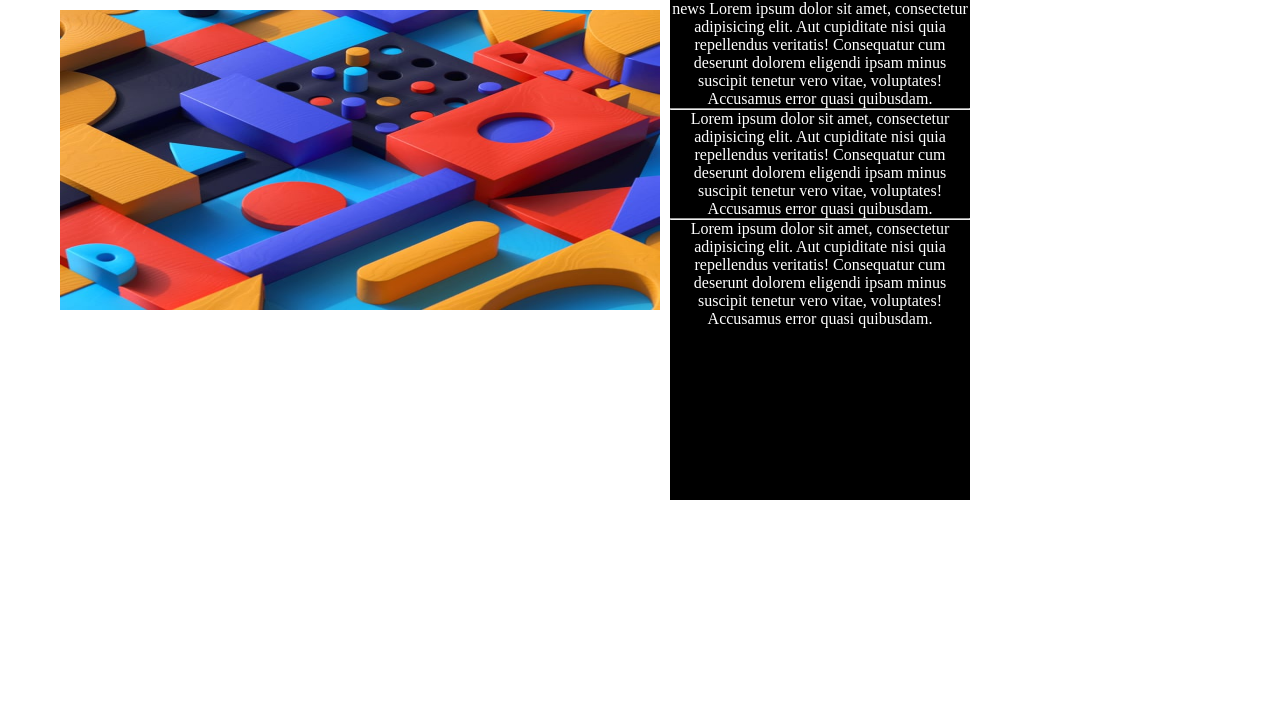
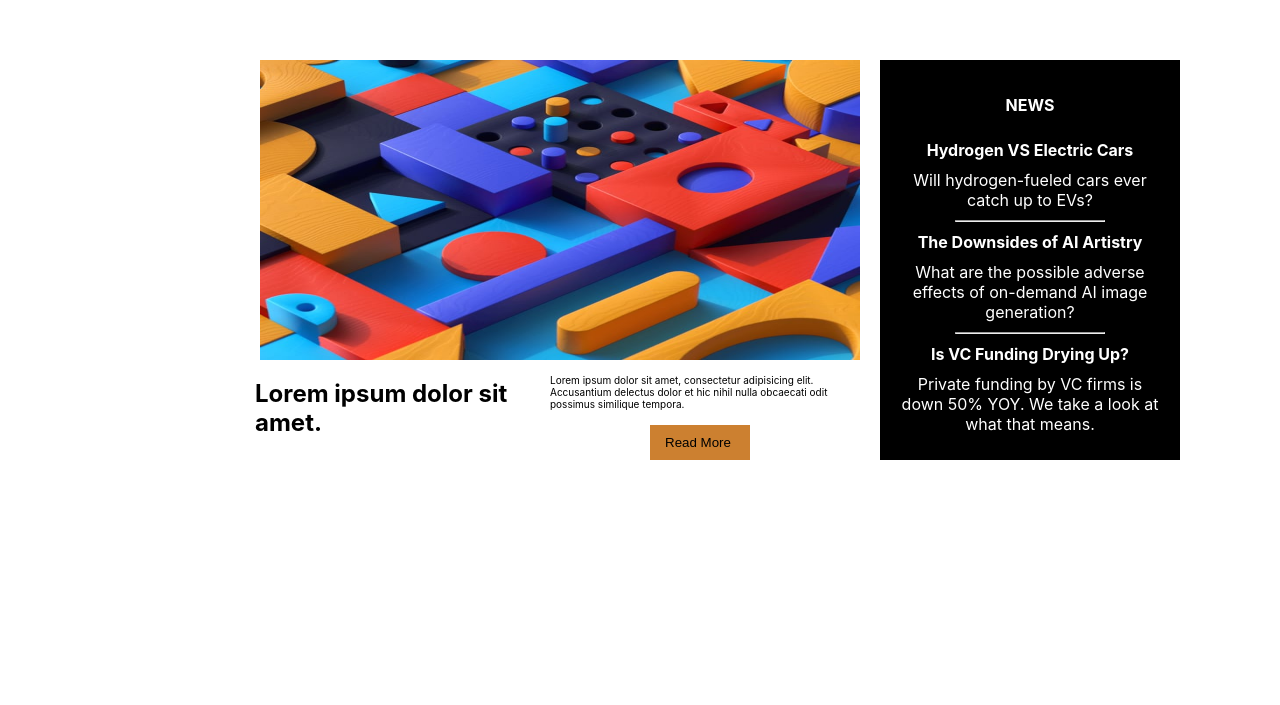
Before and after one commit to OrfeoDev/sideProjet, a plain HTML site: page index.html in a window 1280 px wide. Shown: the part 95-800 px from the top of the page. Drawn offline with Linux system fonts and the light colour scheme; a web font is replaced by a local one.

Commit message:
mise en place de sidebar et les elements en dessous de la photo. ajout de l'icon menu

```diff
--- a/index.html
+++ b/index.html
@@ -6,6 +6,7 @@
           content="width=device-width, user-scalable=no, initial-scale=1.0, maximum-scale=1.0, minimum-scale=1.0">
     <meta http-equiv="X-UA-Compatible" content="ie=edge">
     <link rel="stylesheet" href="style.css">
+    <link rel="stylesheet" href="https://fonts.google.com/specimen/Inter">
     <title>Home Page</title>
 </head>
 <body>
@@ -20,37 +21,50 @@
                 <li class="item">Popular</li>
                 <li class="item">Trending</li>
                 <li class="item">Categories</li>
+                <img class="menu" src="img/icon-menu.svg" alt="icon menu">
             </ul>
         </div>
 
-    </nav>
+    </nav></div>
     <section class="one">
         <div class="picture">
             <img src="img/image-web-3-mobile.jpg  " alt="photo cube">
+
+            <div class="text">
+              <p>Lorem ipsum dolor sit amet.</p>
+                <div> Lorem ipsum dolor sit amet, consectetur adipisicing elit. Accusantium delectus dolor et hic nihil
+                    nulla obcaecati odit possimus similique tempora.
+                    <button>Read More</button>
+                </div>
+
+            </div>
+
         </div>
         <div class="new">
             <span>news</span>
-            Lorem ipsum dolor sit amet, consectetur adipisicing elit. Aut cupiditate nisi quia repellendus veritatis!
-            Consequatur cum deserunt dolorem eligendi ipsam minus suscipit tenetur vero vitae, voluptates! Accusamus
-            error
-            quasi quibusdam.
+            <p>
+              <p class="titre">Hydrogen VS Electric Cars</p>
+                Will hydrogen-fueled cars ever catch up to EVs?
+
+            </p>
             <hr>
-            Lorem ipsum dolor sit amet, consectetur adipisicing elit. Aut cupiditate nisi quia repellendus veritatis!
-            Consequatur cum deserunt dolorem eligendi ipsam minus suscipit tenetur vero vitae, voluptates! Accusamus
-            error
-            quasi quibusdam.
+            <p>
+            <p class="titre">The Downsides of AI Artistry</p>
+                What are the possible adverse effects of on-demand AI image generation?
+
+            </p>
             <hr>
-            Lorem ipsum dolor sit amet, consectetur adipisicing elit. Aut cupiditate nisi quia repellendus veritatis!
-            Consequatur cum deserunt dolorem eligendi ipsam minus suscipit tenetur vero vitae, voluptates! Accusamus
-            error
-            quasi quibusdam.
+            <p>
+            <p class="titre">Is VC Funding Drying Up?</p>
+                Private funding by VC firms is down 50% YOY. We take a look at what that means.
+            </p>
 
         </div>
 
 
     </section>
 
-</div>
+
 
 
 </body>
--- a/style.css
+++ b/style.css
@@ -2,6 +2,10 @@
     margin: 0;
     padding: 0;
     box-sizing: border-box;
+}
+
+body {
+    font-family: Inter, sans-serif;
 }
 
 .container {
@@ -13,10 +17,14 @@
     justify-content: space-between;
 }
 
-.logo {
+.logo  {
     height: 25px;
     width: 35px;
 
+}
+.menu{
+    height: 25px;
+    width: 35px;
 }
 
 .navBar .navBar-items ul {
@@ -25,23 +33,77 @@
     gap: 1rem;
 }
 
-img{
+img {
     margin: 10px;
     height: 300px;
     width: 600px;
 }
-span{
 
+span {
+    text-transform: uppercase;
+    padding: 15px;
+    text-align: center;
+    display: block;
+    font-weight: bold;
 }
-.new{
-    height: 500px;
+
+hr {
+
+    width: 150px;
+    margin: auto;
+    color: white;
+}
+
+.new > p {
+    margin: 10px;
+}
+
+
+.titre {
+    font-weight: bold;
+    font-size: 1rem;
+}
+
+.new {
+    margin: 10px;
+    padding: 20px;
+    height: 400px;
     width: 300px;
     background: black;
     text-align: center;
     color: white;
 }
-.one
-{
+
+.one {
     display: flex;
+margin-left: 250px;
 
 }
+
+.text {
+    display: grid;
+    grid-template-rows: repeat(1, 1fr);
+    grid-template-columns: repeat(2, 300px);
+}
+
+.text > div {
+    font-size: 10px;
+}
+
+.text p {
+    font-size: 1.5rem;
+    font-weight: bolder;
+    margin: 5px;
+}
+
+button {
+    display: flex;
+    background-color: #cc8030;
+    margin: 15px auto;
+    height: 35px;
+    width: 100px;
+    align-items: center;
+    padding: 15px;
+    border-style: none;
+
+}
```
